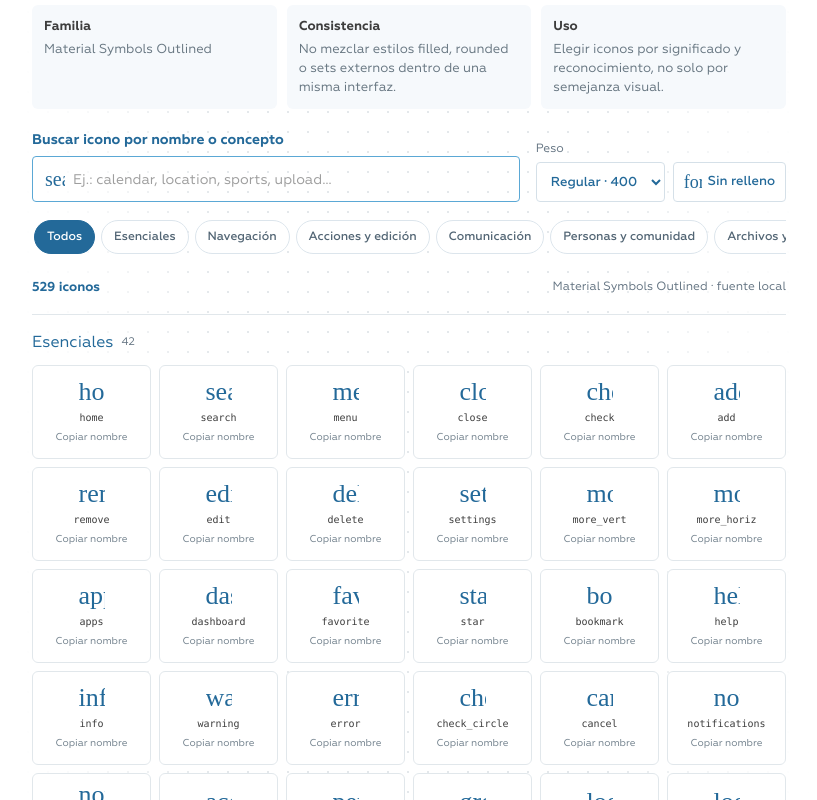
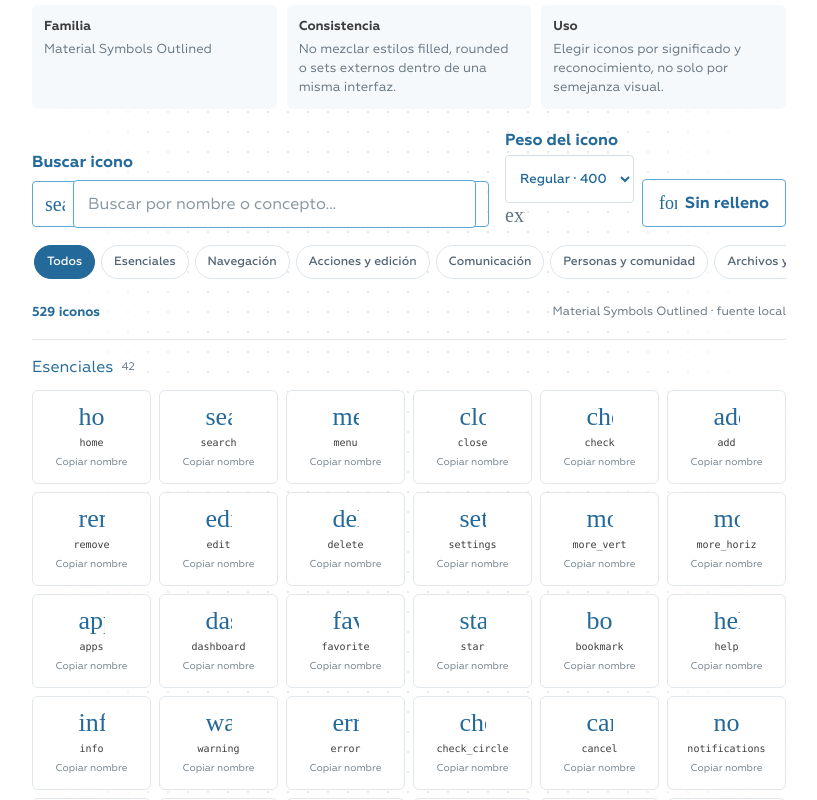
Before and after one commit to SantiagoM96/mlz-muni, a React (Vite) app: page /ui-kit-andy/fundamentos in a window 1280 px wide. Shown: the part 10440-11240 px from the top of the page, without its empty margins (252-1069 px from the left). Built offline with nearby package versions, Linux system fonts and the light colour scheme; a web font is replaced by a local one.

Commit message:
refactor(ui-kit): align icon library controls with design system

```diff
--- a/src/pages/andy-kit/MaterialIconLibrary.tsx
+++ b/src/pages/andy-kit/MaterialIconLibrary.tsx
@@ -681,10 +681,10 @@ export function MaterialIconLibrary(){
  },[category,query]);
  return <div className="andy-icon-library" data-testid="andy-material-icon-library">
   <div className="andy-icon-library-toolbar">
-   <label className="andy-icon-library-search"><span>Buscar icono por nombre o concepto</span><div><MaterialIcon name="search" size={20}/><input type="search" value={query} onChange={event=>setQuery(event.target.value)} placeholder="Ej.: calendar, location, sports, upload…"/></div></label>
+   <label className="andy-field andy-icon-library-search"><span>Buscar icono</span><div className="andy-icon-library-search-control"><MaterialIcon name="search" size={20}/><input type="search" value={query} onChange={event=>setQuery(event.target.value)} placeholder="Buscar por nombre o concepto…"/>{query&&<button type="button" className="andy-icon-search-clear" onClick={()=>setQuery('')} aria-label="Limpiar búsqueda"><MaterialIcon name="close" size={18}/></button>}</div></label>
    <div className="andy-icon-library-options">
-    <label><span>Peso</span><select value={weight} onChange={event=>setWeight(Number(event.target.value) as 300|400|500)}><option value={300}>Light · 300</option><option value={400}>Regular · 400</option><option value={500}>Medium · 500</option></select></label>
-    <button type="button" className={'andy-icon-library-fill'+(filled?' is-active':'')} aria-pressed={filled} onClick={()=>setFilled(value=>!value)}><MaterialIcon name="format_paint" size={18}/>{filled?'Relleno activo':'Sin relleno'}</button>
+    <label className="andy-field andy-icon-weight-field"><span>Peso del icono</span><div className="andy-icon-weight-control"><select className="andy-select-trigger" value={weight} onChange={event=>setWeight(Number(event.target.value) as 300|400|500)} aria-label="Peso del icono"><option value={300}>Light · 300</option><option value={400}>Regular · 400</option><option value={500}>Medium · 500</option></select><MaterialIcon name="expand_more" size={20}/></div></label>
+    <button type="button" className={'andy-btn andy-btn-outline andy-icon-library-fill'+(filled?' is-active':'')} aria-pressed={filled} onClick={()=>setFilled(value=>!value)}><MaterialIcon name="format_paint" size={18}/>{filled?'Relleno activo':'Sin relleno'}</button>
    </div>
   </div>
   <div className="andy-icon-library-categories" aria-label="Categorías de iconos">
```
